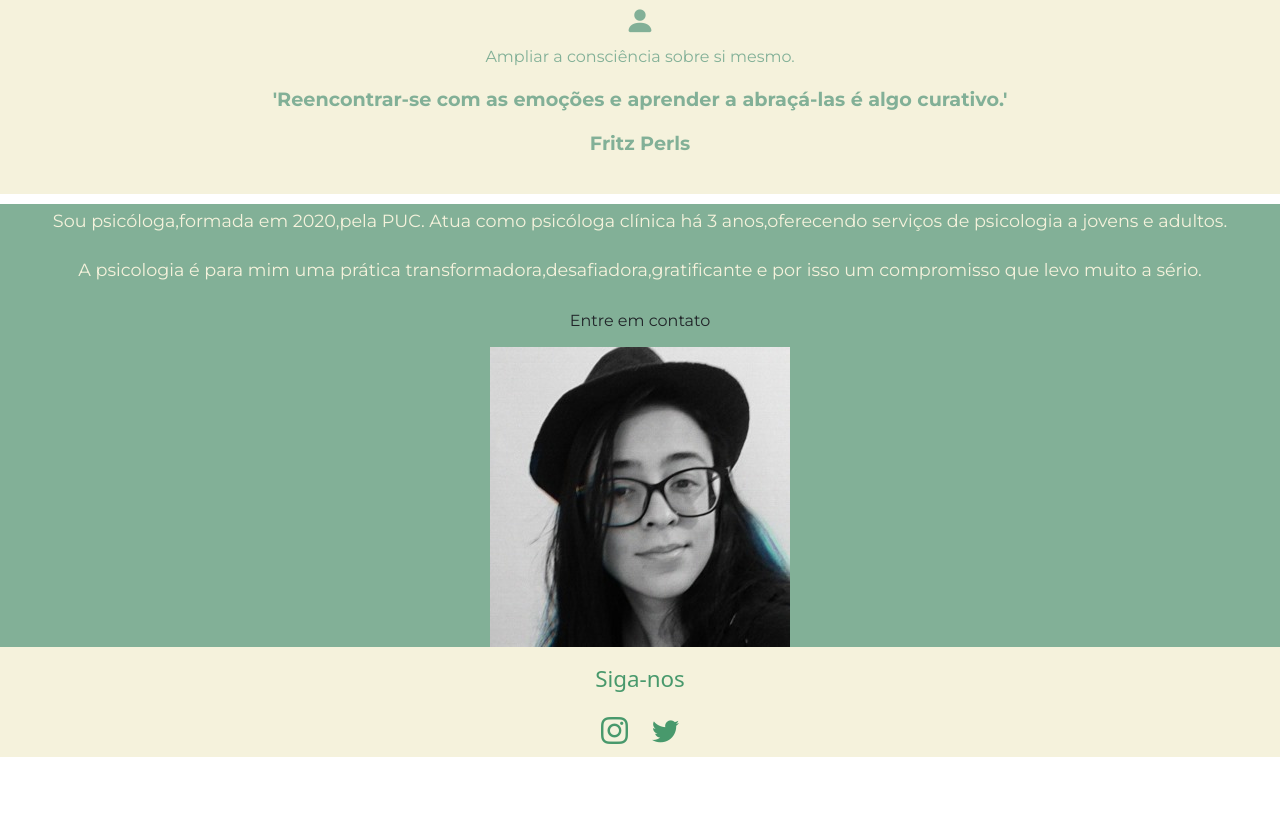
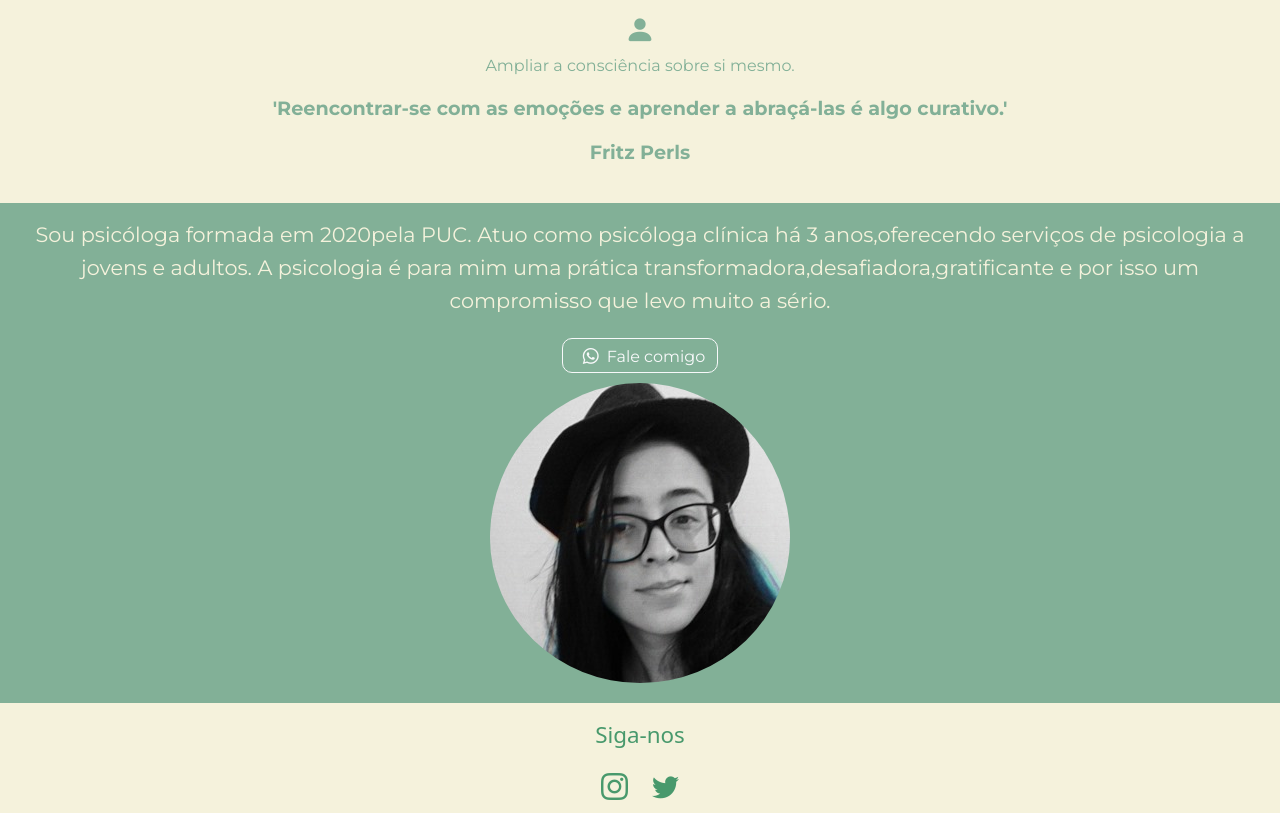
Before and after one commit to julianossgs/SitePsicologa, a plain HTML site: page index.html in a window 1280 px wide. Shown: the part 1248-2071 px from the top of the page. Before the commit the page ends 2015 px from the top, so only its background shows below. Drawn offline with nearby package versions, Linux system fonts and the light colour scheme.

Commit message:
Finalizada seção sobre(ft-sobre)

```diff
--- a/css/styles.css
+++ b/css/styles.css
@@ -188,23 +188,26 @@
 }
 
 .sobre-body{
-    margin: 10px;
+    margin: 0;
+    padding: 10px;
     text-align: center;
 }
 
 .sobre-content{
     color:#f5f2dc;
     font-size: 1.1rem;
-    line-height: 23px;
 
 }
 
 .sobre-body p{
     padding: 5px;
+    line-height: 33px;
 }
 
-.sobre-img{
+.sobre-img, img{
     text-align: center;
+    border-radius: 50%;
+    padding-bottom: 10px;
 }
 
 /*botão*/
@@ -212,7 +215,7 @@
     margin-top: 10px;
 }
 
-.btn{
+#sobre .btn{
     width: auto;
     height: 35px;
     border-radius: 10px;
@@ -291,8 +294,17 @@
         height: 400px;
     }
 
+    /* Seção terapia */
     .terapia-title h1{
         font-size: 1.5rem;
+    }
+
+    /* Seção sobre */
+    .sobre-content{
+        color:#f5f2dc;
+        font-size: 1.3rem;
+        line-height: 23px;
+
     }
 
 }
--- a/index.html
+++ b/index.html
@@ -183,15 +183,15 @@
                 <div class="sobre-body">
                     <div class="sobre-content">
                         <p>
-                            Sou psicóloga,formada em 2020,pela PUC.
-                            Atua como psicóloga clínica há 3 anos,oferecendo serviços de psicologia a jovens e adultos.
-                        </p>
-                        <p>
+                            Sou psicóloga formada em 2020pela PUC.
+                            Atuo como psicóloga clínica há 3 anos,oferecendo serviços de psicologia a jovens e adultos.
                             A psicologia é para mim uma prática transformadora,desafiadora,gratificante e por isso um compromisso que levo muito a sério.
                         </p>
+
                     </div>
                     <div class="sobre-btn">
-                       <input class="btn" type="submit" id="btn" name="enviar" value="Entre em contato">
+
+                       <button class="btn btn-outline-light" type="submit" id="btn" name="enviar" value="Entre em contato"><i class="bi bi-whatsapp m-2"></i>Fale comigo</button>
                     </div>
 
                 </div>
```
